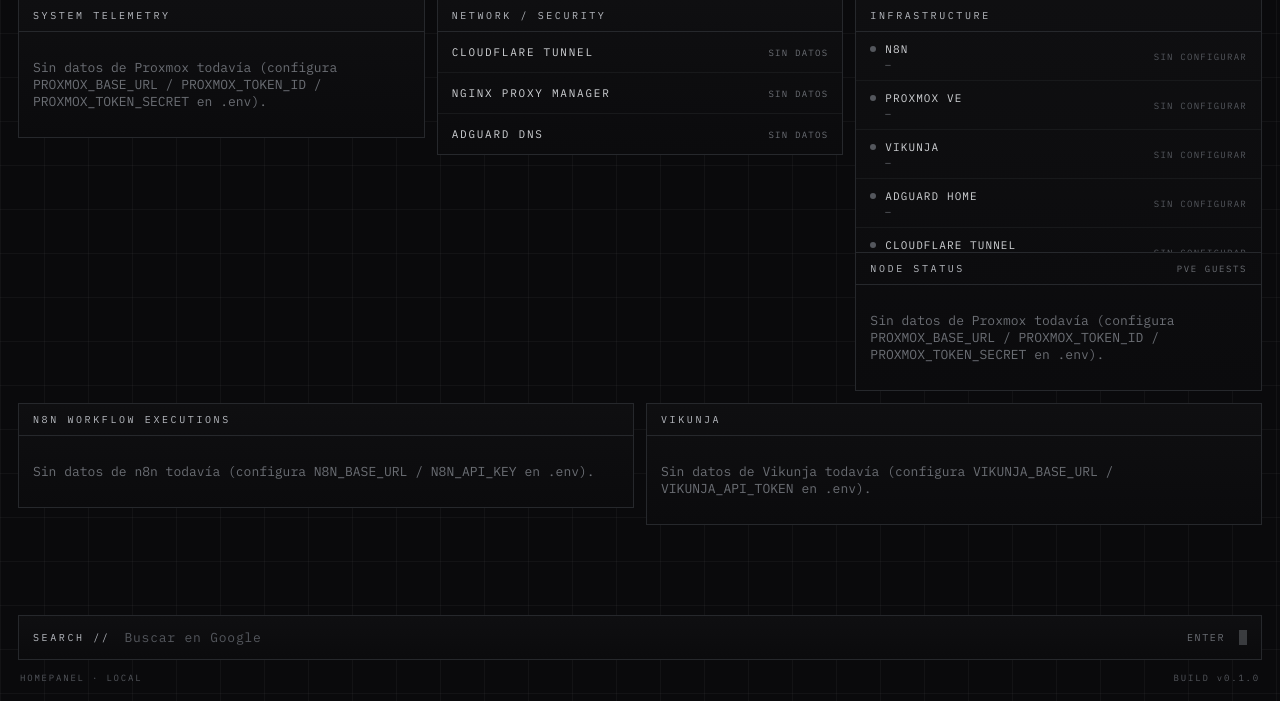
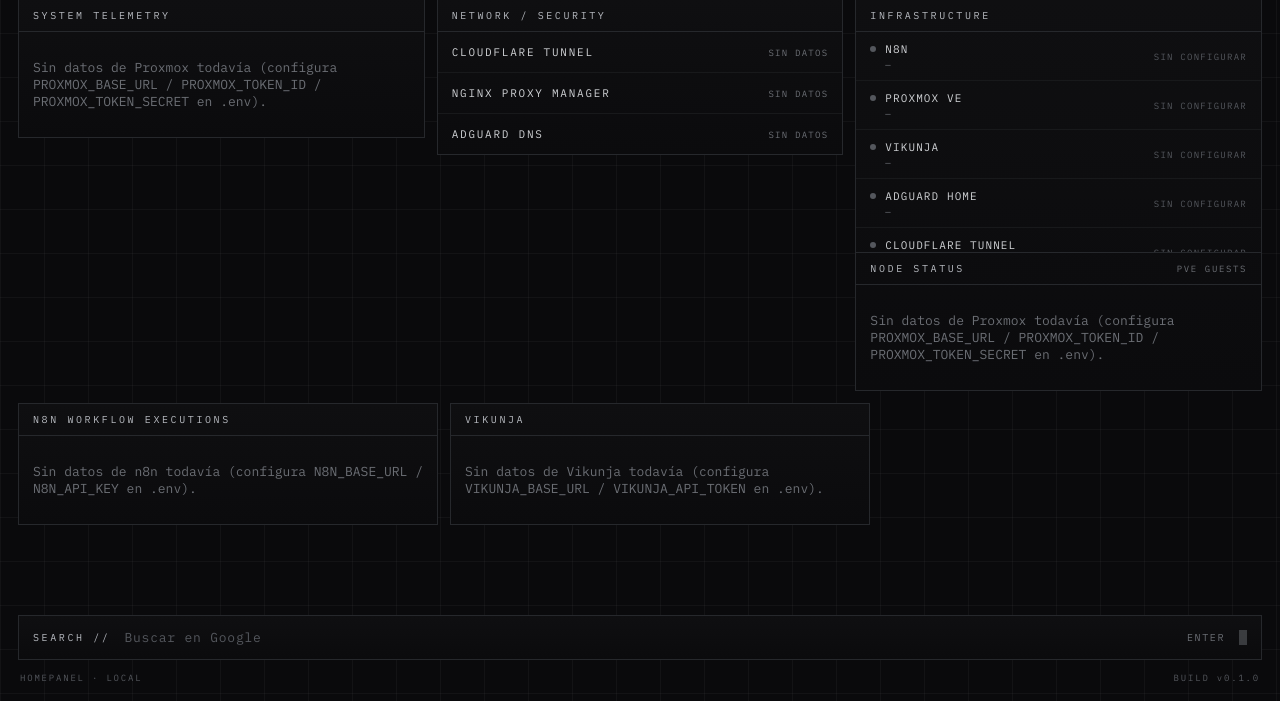
Before and after one commit to gomila17/homepanel, a FastAPI app: page / in a window 1280 px wide. Shown: the part 99-800 px from the top of the page. Run offline with FastAPI, Linux system fonts and the light colour scheme; some libraries are stand-ins or nearby versions.

Commit message:
Cap N8N/Vikunja panel width to match mockup column density
With only two panels in the bottom row, auto-fit's 1fr tracks
stretched each to roughly half the viewport instead of the compact
~320-420px columns the mockup uses; capping the track max-width
keeps them narrow and left-aligned as more panels are added later.

Co-Authored-By: Claude Sonnet 5 <noreply@anthropic.com>

```diff
--- a/app/static/style.css
+++ b/app/static/style.css
@@ -309,6 +309,11 @@ a:hover {
 
 .console-grid-top {
   grid-template-columns: repeat(auto-fit, minmax(340px, 1fr));
+}
+
+.console-grid-bottom {
+  grid-template-columns: repeat(auto-fit, minmax(320px, 420px));
+  justify-content: start;
 }
 
 .panel {
```
